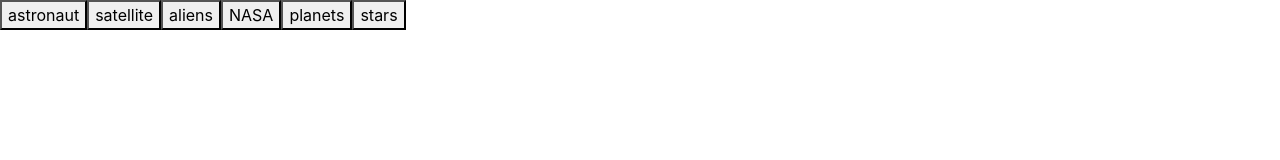
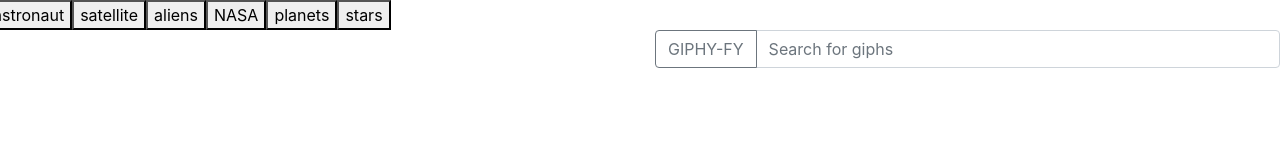
Before and after one commit to Josh-Kelly2015/GIPHY-API, a plain HTML site: page index.html in a window 1280 px wide. Drawn offline with nearby package versions, Linux system fonts and the light colour scheme.

Commit message:
added stuff

```diff
--- a/assets/CSS/style.css
+++ b/assets/CSS/style.css
@@ -0,0 +1,3 @@
+body {
+    background-image: url("https://cdn.pixabay.com/photo/2017/03/02/08/58/background-texture-2110724__340.jpg");
+};
--- a/assets/javascript.js
+++ b/assets/javascript.js
@@ -1,35 +1,31 @@
 $(document).ready(function () {
-    var rating = "g";
-    var limit = 5 ;
-    var queryURL = "https://api.giphy.com/v1/gifs/search?api_key=SOvDiUTgSnNEmgmksPCuxmctBIudPGav&q=" + topics + "&limit=" + limit + "&offset=0&rating=" + rating + "&lang=en";
+
+    var queryURL = "https://api.giphy.com/v1/gifs/search?api_key=NdzDFSTJNopW8VJkCARfOsMRIYY2W7wm&q=" + "astronaut" + "&limit=10&offset=10&rating=G&lang=en";
     var topics = ["astronaut", "satellite", "aliens", "NASA", "planets", "stars"];
-    // var topics = "astronaut";
 
-    // Deleting the movie buttons prior to adding new movie buttons
     // (this is necessary otherwise we will have repeat buttons)
     $("#myButtons").empty();
 
-    // Looping through the array of movies
+    // Looping through the array of topics
+
     for (var i = 0; i < topics.length; i++) {
-        // console.log(topics[i]);
-        // Then dynamicaly generating buttons for each movie in the array.
-        // This code $("<button>") is all jQuery needs to create the start and end tag. (<button></button>)
+        console.log(topics);
+        console.log(topics[i]);
+
+        // Create a button
         var a = $("<button>");
         // Adding a class
-        a.addClass("movie");
-        // Adding a data-attribute with a value of the movie at index i
+        a.addClass("arrayButtons");
+        // Adding a data-attribute with a value of the topic at index i
         a.attr("data-name", topics[i]);
-        // Providing the button's text with a value of the movie at index i
+        // Providing the button's text with a value of the topic at index i
         a.text(topics[i]);
         // Adding the button to the HTML
         $("#myButtons").append(a);
     }
-    $("button").on("click", function () {
 
-
-
-
-
+    $(".arrayButtons").on("click", function () {
+        // console.log('hey');
 
 
         $.ajax({
@@ -38,7 +34,45 @@
         }).then(function (response) {
             console.log(response);
             console.log(queryURL);
+            var responseArray = response.data
+            //Below code will not read images property outside of my console.log()
+            console.log(responseArray);
+
+            // This code $("<button>") is all jQuery needs to create the start and end tag. (<button></button>)
+            for (var i = 0; i < responseArray.length; i++)
+                // path to the URL for top 10 giphs recieved
+                console.log(responseArray[i].images.original_still.url);
+            var giphs = $("<button>");
+            // adding class still for a future on click event that changes still to active
+            giphs.addClass("still");
+            // attribute because maybe i use this to change the still image not class
+            giphs.attr("data-name", "still");
+            //putting giph inside the button tag so we can click to change the url
+            giphs.html(responseArray[i].images.original_still.url);
+            // Adding the button to the HTML
+            $("#myGiphs").append(giphs);
         });
 
     });
+
+
+    //take input from text box to create a new button
+    $("#search").on("click", function () {
+        console.log($(".form-control").val().trim());
+        var searchValue = $(".form-control").val().trim();
+        console.log(searchValue.toStr());
+        topics.push(searchValue);
+
+        //      // Create a button
+        //      var newGiph = $("<button>");
+        //      // Adding a class
+        //      newGiph.addClass("arrayButtons");
+        //      // Adding a data-attribute with a value of the topic at index i
+        //      newGiph.attr("data-name", topics[i]);
+        //      // Providing the button's text with a value of the topic at index i
+        //      newGiph.text(topics[i]);
+        //      // Adding the button to the HTML
+        //      $("#myButtons").append(newGiph);
+    });
+
 });
--- a/index.html
+++ b/index.html
@@ -19,7 +19,7 @@
     <script src="https://stackpath.bootstrapcdn.com/bootstrap/4.3.1/js/bootstrap.min.js"
         integrity="sha384-JjSmVgyd0p3pXB1rRibZUAYoIIy6OrQ6VrjIEaFf/nJGzIxFDsf4x0xIM+B07jRM"
         crossorigin="anonymous"></script>
-    <!-- <script src="https://cdnjs.cloudflare.com/ajax/libs/jquery/3.2.1/jquery.min.js"></script> -->
+    <script src="https://cdnjs.cloudflare.com/ajax/libs/jquery/3.2.1/jquery.min.js"></script>
     <script src="https://ajax.aspnetcdn.com/ajax/jQuery/jquery-3.4.1.min.js"></script>
     <script src="assets/javascript.js"></script>
 </head>
@@ -27,9 +27,29 @@
 <body>
 
 
-<div id = "myButtons"></div>
+    <div class="row">
+        <div id="myButtons"></div>
+    </div>
 
+    <div class="row">
 
+        <div class="col">
+            <div id="myGiphs"></div>
+        </div>
+
+        <div class="col">
+
+            <div class="input-group mb-3">
+                <div class="input-group-prepend">
+                    <button class="btn btn-outline-secondary" type="button" id="search">GIPHY-FY</button>
+                </div>
+
+                <input type="text" class="form-control" placeholder="Search for giphs"
+                    aria-label="Example text with button addon" aria-describedby="search">
+            </div>
+
+        </div>
+    </div>
 </body>
 
 </html>
```
